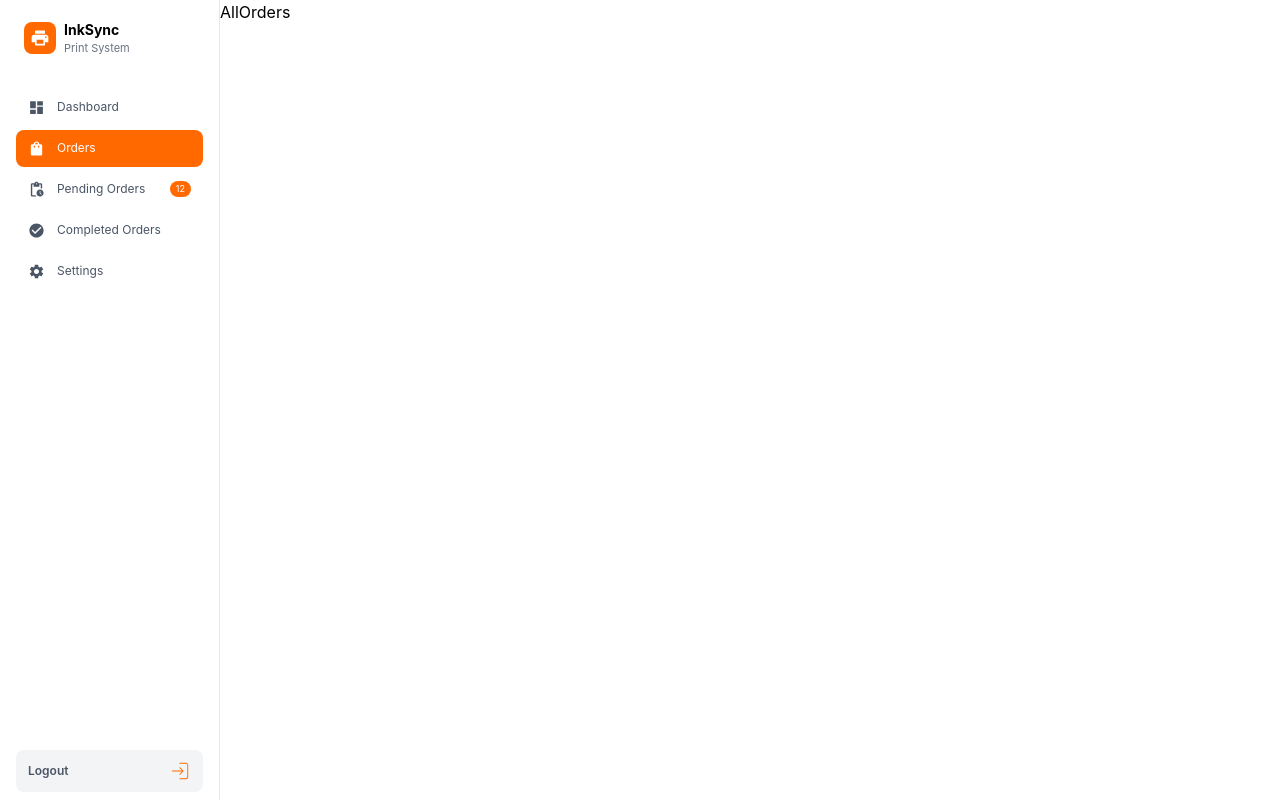
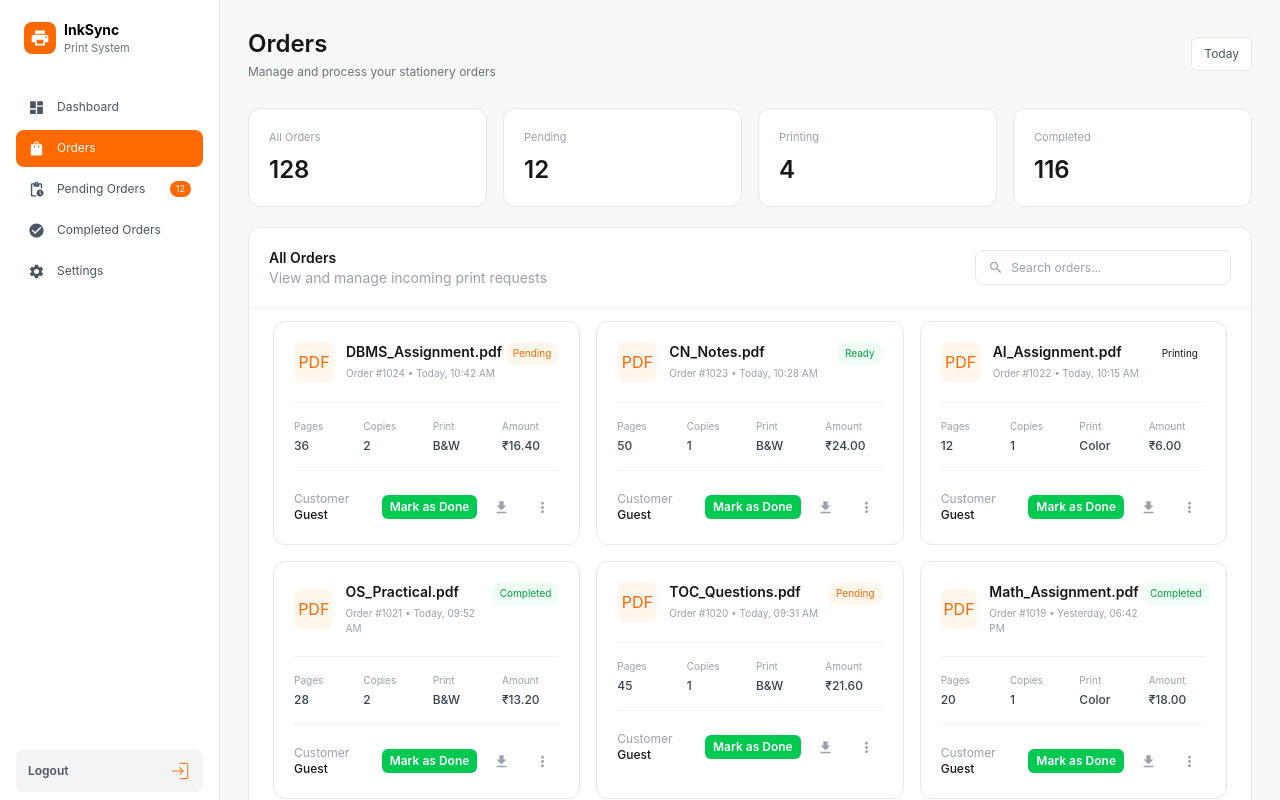
Before and after one commit to Yagya443/InkSync, a React (Vite) app in the folder Client/: page /Orders in a window 1280 px wide. Built offline with nearby package versions, Linux system fonts and the light colour scheme.

Commit message:
all order page frondend code

```diff
--- a/Client/src/Pages/AllOrders/AllOrders.jsx
+++ b/Client/src/Pages/AllOrders/AllOrders.jsx
@@ -1,11 +1,223 @@
-import React from 'react'
+import {
+    MdSearch,
+    MdFilterList,
+    MdMoreVert,
+    MdDownload,
+    MdVisibility,
+} from "react-icons/md";
 
 const AllOrders = () => {
-  return (
-    <div>
-      AllOrders
-    </div>
-  )
+    const orders = [
+        {
+            id: "#1024",
+            customer: "Guest",
+            document: "DBMS_Assignment.pdf",
+            pages: 36,
+            copies: 2,
+            type: "B&W",
+            amount: "₹16.40",
+            status: "Pending",
+            date: "Today, 10:42 AM",
+        },
+        {
+            id: "#1023",
+            customer: "Guest",
+            document: "CN_Notes.pdf",
+            pages: 50,
+            copies: 1,
+            type: "B&W",
+            amount: "₹24.00",
+            status: "Ready",
+            date: "Today, 10:28 AM",
+        },
+        {
+            id: "#1022",
+            customer: "Guest",
+            document: "AI_Assignment.pdf",
+            pages: 12,
+            copies: 1,
+            type: "Color",
+            amount: "₹6.00",
+            status: "Printing",
+            date: "Today, 10:15 AM",
+        },
+        {
+            id: "#1021",
+            customer: "Guest",
+            document: "OS_Practical.pdf",
+            pages: 28,
+            copies: 2,
+            type: "B&W",
+            amount: "₹13.20",
+            status: "Completed",
+            date: "Today, 09:52 AM",
+        },
+        {
+            id: "#1020",
+            customer: "Guest",
+            document: "TOC_Questions.pdf",
+            pages: 45,
+            copies: 1,
+            type: "B&W",
+            amount: "₹21.60",
+            status: "Pending",
+            date: "Today, 09:31 AM",
+        },
+        {
+            id: "#1019",
+            customer: "Guest",
+            document: "Math_Assignment.pdf",
+            pages: 20,
+            copies: 1,
+            type: "Color",
+            amount: "₹18.00",
+            status: "Completed",
+            date: "Yesterday, 06:42 PM",
+        },
+    ];
+
+    return (
+        <div className="min-h-screen bg-[#f8f8f7] p-7 text-[#171717]">
+            <div className="mb-7 flex items-center justify-between">
+                <div>
+                    <h2 className="text-2xl font-semibold">Orders</h2>
+                    <p className="mt-1 text-xs text-gray-500">
+                        Manage and process your stationery orders
+                    </p>
+                </div>
+
+                <button className="rounded-md text-gray-600 hover:bg-gray-50 border border-gray-200 bg-white px-3 py-2 text-xs ">
+                    Today
+                </button>
+            </div>
+
+            <div className="grid grid-cols-4 mb-5  gap-4">
+                <OrderStat title="All Orders" value="128" />
+                <OrderStat title="Pending" value="12" />
+                <OrderStat title="Printing" value="4" />
+                <OrderStat title="Completed" value="116" />
+            </div>
+
+            <div className="border border-gray-200 rounded-xl bg-white">
+                <div className="flex items-center justify-between border-b border-gray-100 p-5">
+                    <div>
+                        <h3 className="text-sm font-semibold">All Orders</h3>
+                        <p className="text-sm text-gray-400">
+                            View and manage incoming print requests
+                        </p>
+                    </div>
+
+                    <div className="flex w-64 items-center gap-2 rounded-lg border border-gray-200 px-3 py-2">
+                        <MdSearch size={17} className="text-gray-400" />
+                        <input
+                            type="text"
+                            placeholder="Search orders..."
+                            className="w-full bg-transparent text-xs outline-none placeholder:text-gray-400"
+                        />
+                    </div>
+                </div>
+
+                <div className="grid grid-cols-3 gap-4 px-6 py-3">
+                    {orders.map((order) => (
+                        <div
+                            key={order.id}
+                            className="rounded-xl  p-5 transition hover:shadow-md border border-gray-200 bg-white"
+                        >
+                            <div className="flex items-start justify-between">
+                                <div className="flex items-center gap-3">
+                                    <div className="flex h-10 w-10 items-center justify-center rounded-lg bg-orange-50 text-orange-500">
+                                        PDF
+                                    </div>
+
+                                    <div>
+                                        <p className="text-sm font-semibold">
+                                            {order.document}
+                                        </p>
+
+                                        <p className="mt-1 text-[10px] text-gray-400">
+                                            Order {order.id} • {order.date}
+                                        </p>
+                                    </div>
+                                </div>
+
+                                <StatusBadge status={order.status} />
+                            </div>
+
+                            <div className="my-5 grid grid-cols-4 gap-3 border-y border-gray-100 py-4">
+                                <Detail label="Pages" value={order.pages} />
+
+                                <Detail label="Copies" value={order.copies} />
+
+                                <Detail label="Print" value={order.type} />
+
+                                <Detail label="Amount" value={order.amount} />
+                            </div>
+
+                            <div className="flex items-center justify-between">
+                                <div>
+                                    <p className="text-xs text-gray-400">
+                                        Customer
+                                    </p>
+
+                                    <p className="text-xs font-medium">Guest</p>
+                                </div>
+
+                                <div className="flex items-center gap-2">
+                                    <button className="rounded-md bg-green-500  text-white transition hover:bg-green-600 px-2 py-1 text-xs font-semibold">
+                                        Mark as Done
+                                    </button>
+
+                                    <button className="text-gray-400 hover:bg-gray-100 hover:text-gray-700 rounded-md p-2 ">
+                                        <MdDownload size={17} />
+                                    </button>
+
+                                    <button className="text-gray-400 hover:bg-gray-100 hover:text-gray-700 rounded-md p-2 ">
+                                        <MdMoreVert size={17} />
+                                    </button>
+                                </div>
+                            </div>
+                        </div>
+                    ))}
+                </div>
+            </div>
+        </div>
+    );
+};
+
+export default AllOrders;
+
+function OrderStat({ title, value }) {
+    return (
+        <div className="rounded-xl border border-gray-200 bg-white p-5">
+            <p className="text-[11px] text-gray-400">{title}</p>
+
+            <p className={`mt-2 text-2xl font-semibold `}>{value}</p>
+        </div>
+    );
 }
 
-export default AllOrders
+function Detail({ label, value }) {
+    return (
+        <div>
+            <p className="text-[10px] text-gray-400">{label}</p>
+
+            <p className="mt-1 text-xs font-medium text-gray-700">{value}</p>
+        </div>
+    );
+}
+
+function StatusBadge({ status }) {
+    const styles = {
+        Pending: "bg-orange-50 text-orange-500",
+        Ready: "bg-green-50 text-green-600",
+        Completed: "bg-green-50 text-green-600",
+    };
+
+    return (
+        <span
+            className={`rounded-full px-2 py-1 text-[10px] ${styles[status]}`}
+        >
+            {status}
+        </span>
+    );
+}
```
